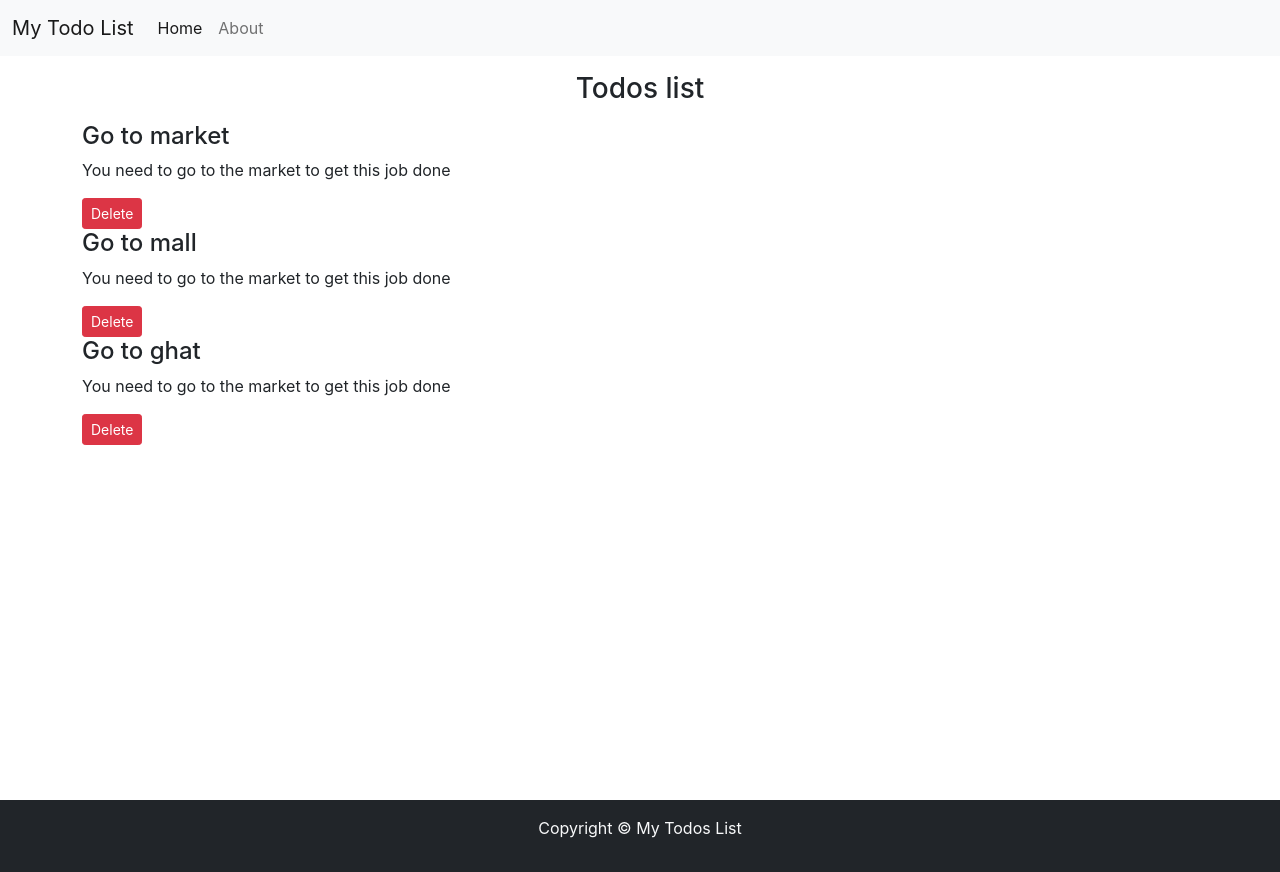
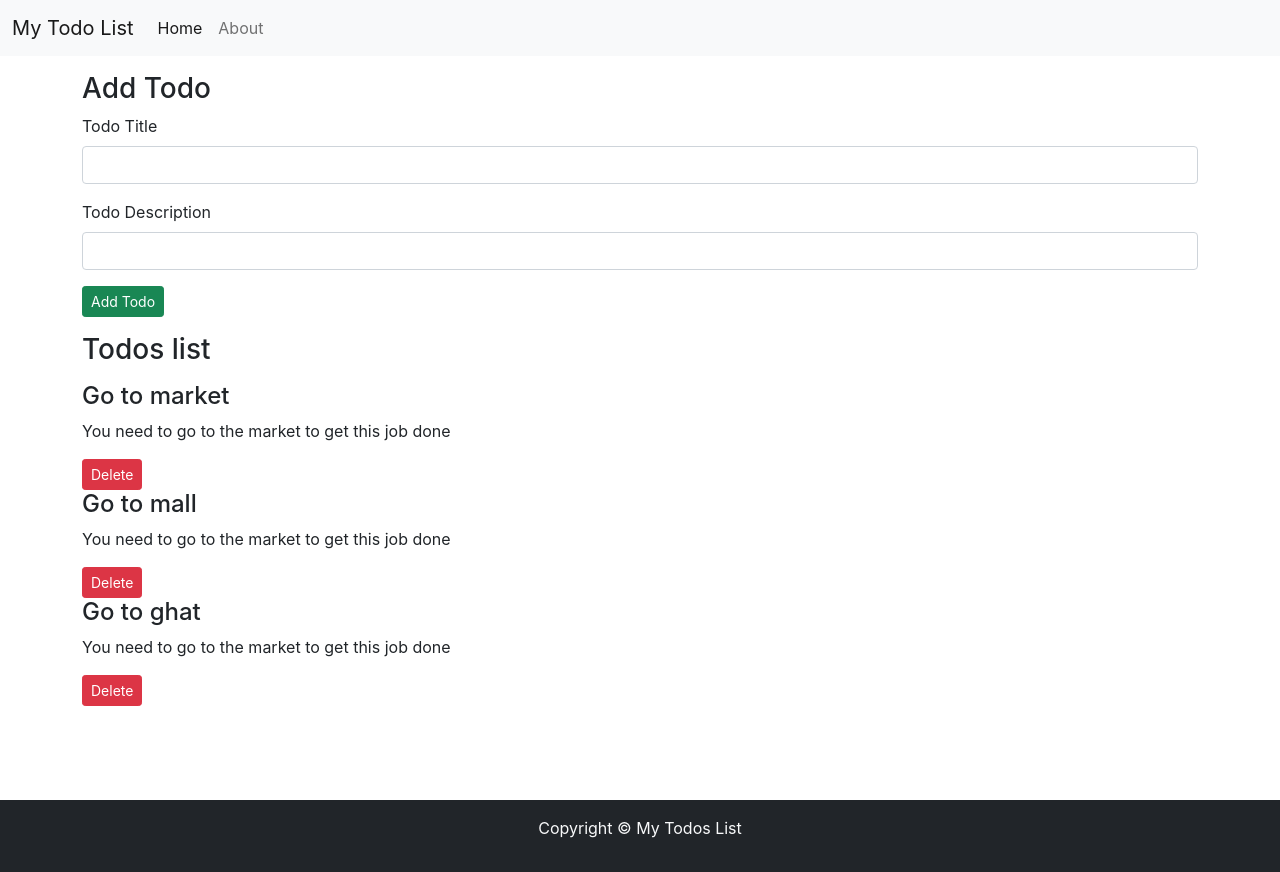
Before and after one commit to mdimrannazir/ToDo-List, a React (Create React App) app: page / in a window 1280 px wide. Built offline with nearby package versions, Linux system fonts and the light colour scheme.

Commit message:
Bootstrap Form Added to ADD TODO

```diff
--- a/src/App.js
+++ b/src/App.js
@@ -2,8 +2,10 @@ import logo from './logo.svg';
 import './App.css';
 import Header from './MyComponents/Header';
 import { Todos } from './MyComponents/Todos';   //Used second bracket bcz my functions are not default
+import { AddTodo } from "./MyComponents/AddTodo";
 import { Footer } from './MyComponents/Footer';
 import React, { useState } from 'react';
+
 
 function App() {
 const onDelete= (todo) => {
@@ -38,6 +40,7 @@ const onDelete= (todo) => {
   return (
     <>
       <Header title="My Todo List" searchBar={false} />
+      <AddTodo/>
       <Todos todos = {todos} onDelete = {onDelete}/>
       <Footer />
     </>
--- /dev/null
+++ b/src/MyComponents/AddTodo.js
@@ -0,0 +1,21 @@
+import React from 'react'
+
+export const AddTodo = () => {
+    return (
+        <div className="container my-3">
+            <h3>Add Todo</h3>
+            <form>
+                <div class="mb-3">
+                    <label for="title" class="form-label">Todo Title</label>
+                    <input type="text" class="form-control" id="title" aria-describedby="emailHelp" />
+                    {/* <div id="emailHelp" class="form-text">We'll never share your email with anyone else.</div> */}
+                </div>
+                <div class="mb-3">
+                    <label for="desc" class="form-label">Todo Description</label>
+                    <input type="dexc" class="form-control" id="dect" />
+                </div>
+                <button type="submit" class="btn btn-sm btn-success">Add Todo</button>
+            </form>
+        </div>
+    )
+}
--- a/src/MyComponents/Todos.js
+++ b/src/MyComponents/Todos.js
@@ -5,7 +5,7 @@ export const Todos = (props) => {
 
     return (
         <div className="container">
-            <h3 className = "text-center my-3">Todos list</h3>
+            <h3 className = "my-3">Todos list</h3>
             {props.todos.length===0? "No todos to display":
             props.todos.map((todo)=>{
                 return <TodoItem todo ={todo} key={todo.sno} onDelete={props.onDelete}/>
```
